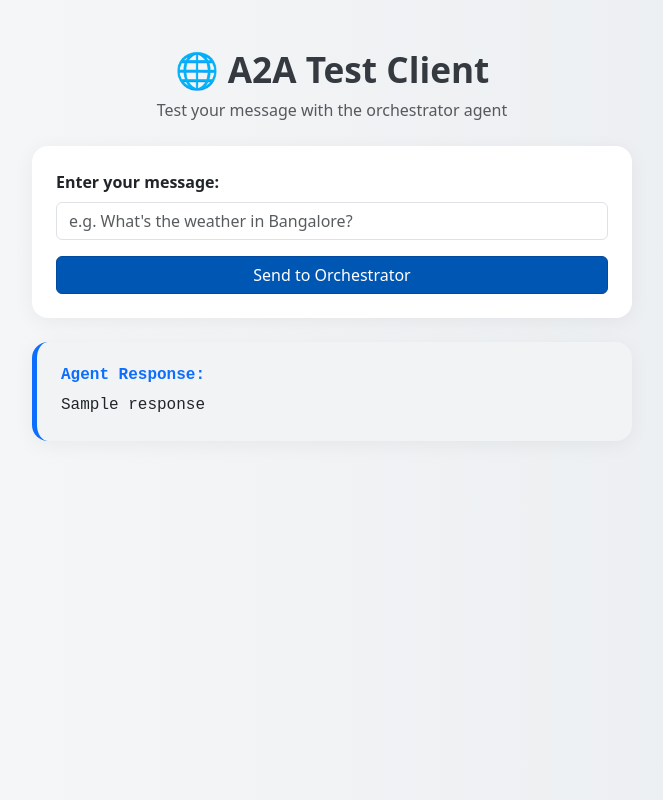
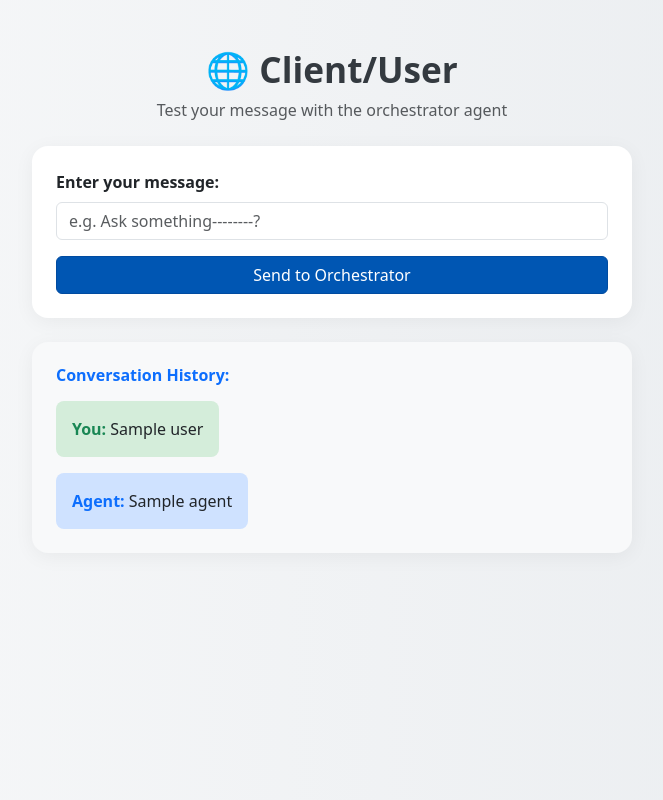
Before and after one commit to sravankumar-mode/a2a-test-client, a Flask app: template templates/index.html in a window 1280 px wide. Shown: the whole page, without its empty margins (308-971 px from the left). Run offline with Flask 3, Linux system fonts and the light colour scheme; the template is opened without the code that fills it: most values are stand-ins (such as "Sample title", 1, 10 or a date in 2020).

Commit message:
Update index.html

```diff
--- a/templates/index.html
+++ b/templates/index.html
@@ -2,7 +2,7 @@
 <html lang="en">
 <head>
     <meta charset="UTF-8">
-    <title>A2A Test Client</title>
+    <title>Client</title>
     <link href="https://cdn.jsdelivr.net/npm/bootstrap@5.3.0/dist/css/bootstrap.min.css" rel="stylesheet">
     <style>
         body {
@@ -43,14 +43,14 @@
     <div class="container d-flex flex-column justify-content-center align-items-center py-5">
         <div class="w-100" style="max-width: 600px;">
             <div class="text-center mb-4">
-                <h1 class="header-title">🌐 A2A Test Client</h1>
+                <h1 class="header-title">🌐 Client/User</h1>
                 <p class="text-muted">Test your message with the orchestrator agent</p>
             </div>
 
             <form method="POST" class="card p-4 bg-white" id="a2aForm">
                 <div class="mb-3">
                     <label for="message" class="form-label fw-semibold">Enter your message:</label>
-                    <input type="text" class="form-control" name="message" id="message" placeholder="e.g. What's the weather in Bangalore?" required>
+                    <input type="text" class="form-control" name="message" id="message" placeholder="e.g. Ask something--------?" required>
                 </div>
                 <button type="submit" class="btn btn-primary w-100" id="submitBtn">
                     Send to Orchestrator
@@ -63,12 +63,26 @@
                 </div>
             </form>
 
-            {% if response %}
-            <div class="card mt-4 p-4 response-box">
-                <h6 class="fw-bold text-primary">Agent Response:</h6>
-                <p class="mb-0">{{ response }}</p>
-            </div>
+            {% if chat_history %}
+                <div class="card mt-4 p-4" style="background-color: #f8f9fa;">
+                    <h6 class="fw-bold text-primary mb-3">Conversation History:</h6>
+                    <div class="d-flex flex-column gap-3">
+                        {% for turn in chat_history %}
+                            <div class="d-flex justify-content-start">
+                                <div class="p-3 rounded-3 text-dark" style="background-color: #d4edda; max-width: 75%;">
+                                    <strong class="text-success">You:</strong> {{ turn.user }}
+                                </div>
+                            </div>
+                            <div class="d-flex justify-content-start">
+                                <div class="p-3 rounded-3 text-dark" style="background-color: #cfe2ff; max-width: 75%;">
+                                    <strong class="text-primary">Agent:</strong> {{ turn.agent }}
+                                </div>
+                            </div>
+                        {% endfor %}
+                    </div>
+                </div>
             {% endif %}
+
         </div>
     </div>
 
```
